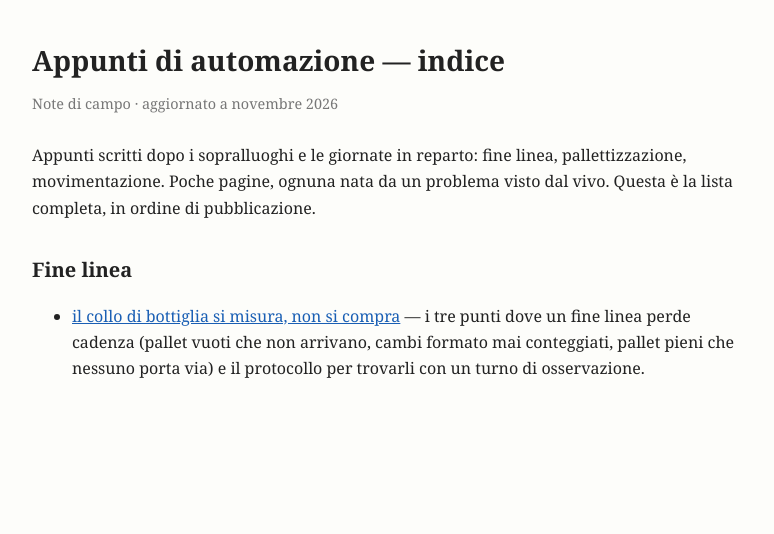
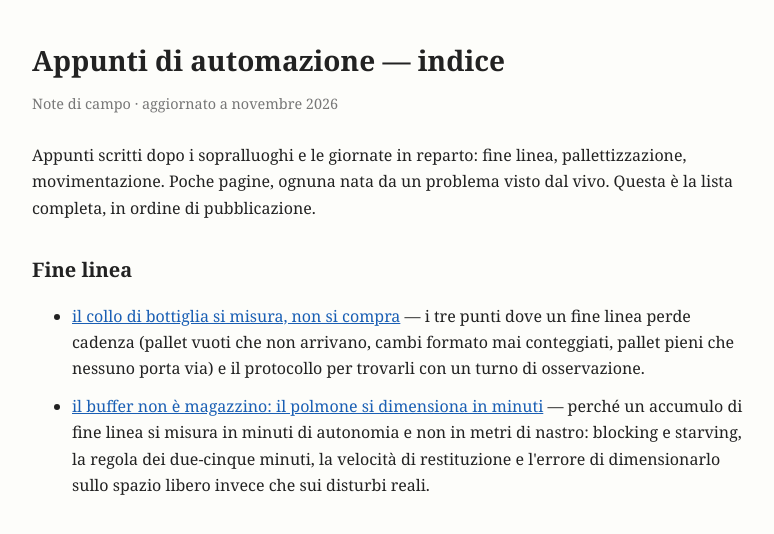
Before and after one commit to omasrobotics-HUB/omasrobotics-hub.github.com, a plain HTML site: page index.html in a window 1280 px wide. Shown: the whole page, without its empty margins (248-1022 px from the left). Drawn offline with Linux system fonts and the light colour scheme.

Commit message:
Homepage: canonical, voce pagina buffer, indice aggiornato

```diff
--- a/index.html
+++ b/index.html
@@ -5,6 +5,7 @@
 <meta charset="UTF-8">
 <meta name="viewport" content="width=device-width, initial-scale=1.0">
 <title>Appunti di automazione — indice</title>
+<link rel="canonical" href="https://omasrobotics-hub.github.io/">
 <meta name="description" content="Indice degli appunti di automazione: note di campo su fine linea, pallettizzazione e movimentazione, raccolte in un'unica pagina.">
 <style>
   body { font-family: Georgia, 'Times New Roman', serif; line-height: 1.65; color: #222; max-width: 720px; margin: 0 auto; padding: 24px 18px 48px; background: #fdfdfa; }
@@ -26,6 +27,7 @@
 <h2>Fine linea</h2>
 <ul>
 <li><a href="/fine-linea/colli-di-bottiglia-fine-linea.html">il collo di bottiglia si misura, non si compra</a> — i tre punti dove un fine linea perde cadenza (pallet vuoti che non arrivano, cambi formato mai conteggiati, pallet pieni che nessuno porta via) e il protocollo per trovarli con un turno di osservazione.</li>
+<li><a href="/fine-linea/buffer-fine-linea.html">il buffer non è magazzino: il polmone si dimensiona in minuti</a> — perché un accumulo di fine linea si misura in minuti di autonomia e non in metri di nastro: blocking e starving, la regola dei due-cinque minuti, la velocità di restituzione e l'errore di dimensionarlo sullo spazio libero invece che sui disturbi reali.</li>
 </ul>
 
 </body>
```
